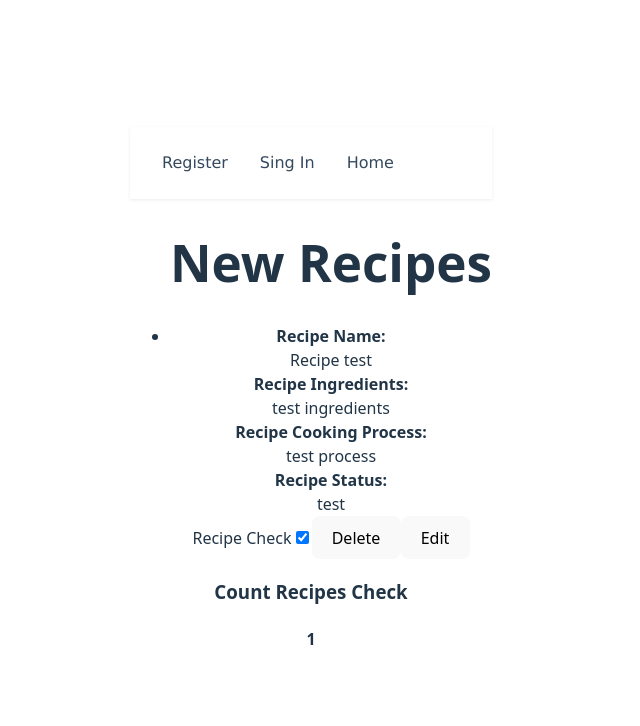
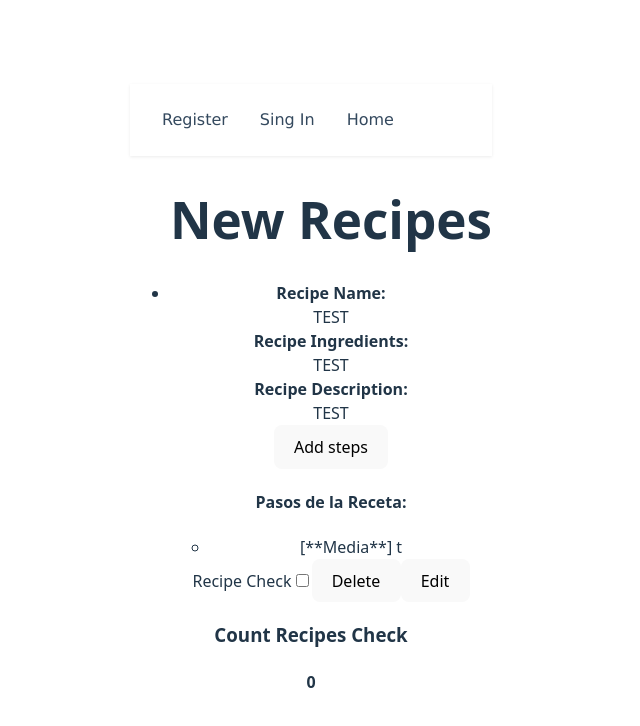
Before and after one commit to JuanDiegoCC02/Todo-List-React, a React (Vite) app: page /listRecipesPage in a window 1280 px wide. Shown: the top 726 px of the page, without its empty margins (329-969 px from the left). Built offline with nearby package versions, Linux system fonts and the light colour scheme; data requests are answered from the project's data file.

Commit message:
Updating Form CookingRecipes and List CookingRecipes logical structure and functions

```diff
--- a/db.json
+++ b/db.json
@@ -24,12 +24,19 @@
   ],
   "recipes": [
     {
-      "id": "010f",
-      "nameRecipe": "Recipe test",
-      "ingredientsRecipe": "test ingredients",
-      "cookingProcess": "test process",
-      "statusRecipe": "test ",
-      "completeRecipe": true
+      "id": "4046",
+      "nameRecipe": "TEST",
+      "ingredientsRecipe": "TEST",
+      "descriptionRecipe": "TEST",
+      "completeRecipe": false,
+      "Steps": [
+        {
+          "stepId": 1765467850118,
+          "text": "t",
+          "priority": "Media",
+          "isCompleted": false
+        }
+      ]
     }
   ]
 }
--- a/src/Services/llamadosRecipes.jsx
+++ b/src/Services/llamadosRecipes.jsx
@@ -22,14 +22,13 @@ export {getRecipes}
 
 //////////LLAMADO POST//////////
 
-async function postRecipes(nameRecipe,ingredientsRecipe, cookingProcess,statusRecipe,completeRecipe) {
+async function postRecipes(nameRecipe,ingredientsRecipe, descriptionRecipe, completeRecipe) {
     try {
 
         const userData = {
             nameRecipe,
             ingredientsRecipe,
-            cookingProcess,
-            statusRecipe,
+            descriptionRecipe,
             completeRecipe
 
         };
--- a/src/components/FormCookingRecipes.jsx
+++ b/src/components/FormCookingRecipes.jsx
@@ -1,4 +1,4 @@
-    import React, { useEffect, useState } from 'react'
+    import React, { useState } from 'react'
     import { deleteRecipes, getRecipes, postRecipes, updateRecipes } from '../Services/llamadosRecipes'
 
     import '../Styles/FormRecipes.css'
@@ -9,17 +9,11 @@
 
         const [nameRecipe, setNameRecipe]=useState()
         const [ingredientsRecipe, setIngredientsRecipe]=useState()
-        const [cookingProcess, setCookingProcess] =useState()
+        const [descriptionRecipe, setDescriptionRecipe] =useState()
         const [recipes, setRecipes] = useState([])
 
 
-
         const [reload,setReload] = useState(false)
-
-
-
-        const [statusRecipe, setStatusRecipe]=useState()
-
 
 
 
@@ -32,18 +26,15 @@
             setIngredientsRecipe(evento.target.value)
         }
 
-        function cookingProcessFunct(e) {
-            setCookingProcess(e.target.value)
-        }
 
-        function statusFunctRecipe(evento) {
-            setStatusRecipe(evento.target.value)
+        function descriptionFunctRecipe(evento) {
+            setDescriptionRecipe(evento.target.value)
         }
 
 
 
         function post() {
-            postRecipes( nameRecipe, ingredientsRecipe, cookingProcess, statusRecipe,false)
+            postRecipes( nameRecipe, ingredientsRecipe, descriptionRecipe, false)
             setReload(!reload)
         }
 
@@ -69,14 +60,13 @@
         </div>
 
         <div className='containerUniqueFormRecipes'>
-            <label className='labelFormRecipe' htmlFor="">Cooking Process of Recipe</label><br />
-            <input className='inputFormRecipes'  value={cookingProcess} onChange={cookingProcessFunct} type="text" />
+            <label className='labelFormRecipe' htmlFor="">Description of Recipe</label><br />
+            <input className='inputFormRecipes'  value={descriptionRecipe} onChange={descriptionFunctRecipe} type="text" />
         </div>
 
-        <div className='containerUniqueFormRecipes'>
-            <label className='labelFormRecipe' htmlFor="">Status of Recipe</label><br />
-            <input className='inputFormRecipes'  value={statusRecipe} onChange={statusFunctRecipe} type="text" />
-        </div>
+
+
+
 
         <input className='btnPost' onClick={post} type="button" value="Post" /><br /><br />
         </div>
--- a/src/components/ListCookingRecipes.jsx
+++ b/src/components/ListCookingRecipes.jsx
@@ -5,13 +5,70 @@ function ListCookingRecipes() {
 
     const [recipes, setRecipes] = useState([])
 
+    const [newStepText, setNewStepText] = useState("")
+    const [newStepPriority, setNewStepPriority] = useState("Media")
+    const [currentRecipeID, setCurrentRecipeID] = useState(null)
+
     const [editName,setEditName] = useState("")
     const [editIngredients,setEditIngredients] = useState("")
-    const [editCookingProcess, setEditCookingProcess] = ("")
-    const [editStatusRecipe,setEditStatusRecipe] = useState("")
+    const [editDescription, setEditDescription] = useState("")
 
     const [reload,setReload] = useState(false)
     const [showRecipes,setShowRecipes] = useState(false)
+    const [showAddCookingProcess, setShowAddCookingProcess] = useState(false)
+
+
+    const handleAddStep = async (recipeId) => {
+    // 1. Validar que haya texto
+    if (!newStepText.trim()) {
+        alert("El paso no puede estar vacío.");
+        return;
+    }
+
+    // 2. Crear el nuevo objeto Step
+    const newStep = {
+        stepId: Date.now(),
+        text: newStepText,
+        priority: newStepPriority,
+        isCompleted: false
+    };
+
+    // 3. Encontrar la receta en el estado local
+    const recipeIndex = recipes.findIndex(r => r.id === recipeId);
+    if (recipeIndex === -1) return;
+
+
+    const currentSteps = recipes[recipeIndex].Steps || [];
+    const updatedSteps = [...currentSteps, newStep];
+
+    // 4. Persistir SOLO el array de Pasos en la DB/API
+    // Asume que 'updateRecipes' acepta un objeto parcial y el ID.
+    await updateRecipes({ Steps: updatedSteps }, recipeId);
+
+    // 5. Actualizar el estado local de 'recipes'
+    const updatedRecipes = [...recipes];
+    updatedRecipes[recipeIndex].Steps = updatedSteps;
+    setRecipes(updatedRecipes);
+
+
+    setNewStepText("");
+    setNewStepPriority("Media");
+    setShowAddCookingProcess(false);
+    setCurrentRecipeID(null);
+    };
+
+    const handleToggleAddStep = (recipeId) => {
+    // Si ya está abierto para esta receta, ciérralo.
+    if (currentRecipeID === recipeId) {
+        setShowAddCookingProcess(false);
+        setCurrentRecipeID(null);
+    } else {
+        // Ábrelo para la nueva receta.
+        setShowAddCookingProcess(true);
+        setCurrentRecipeID(recipeId);
+    }
+};
+
 
     // recipe status handle function
     const handleRecipeCheck = async (id, index) => {
@@ -24,18 +81,6 @@ function ListCookingRecipes() {
     }
 
 
-        function editFunctName(evento){
-            setEditName(evento.target.value)
-        }
-        function editFunctIngredients(evento){
-            setEditIngredients(evento.target.value)
-        }
-        function editCookingProcessFunct(e) {
-            setEditCookingProcess(e.target.value)
-        }
-        function editFunctStatus(evento){
-            setEditStatusRecipe(evento.target.value)
-        }
 
     // function delete
             function deleteFunctRecipe (id) {
@@ -45,12 +90,13 @@ function ListCookingRecipes() {
     // function edit
         function editFunctRecipe(id) {
             const editRecipe = {
-                "nameRecipe":editFunctName,
-                "ingredientsRecipe":editFunctIngredients,
-                "cookingProcess" : editCookingProcessFunct,
-                "statusRecipe":editFunctStatus
+                "nameRecipe":editName,
+                "ingredientsRecipe":editIngredients,
+                "descriptionRecipe" : editDescription,
+
             }
             updateRecipes(editRecipe, id)
+            setShowRecipes(false)
             setReload(!reload);
         }
 
@@ -72,11 +118,74 @@ function ListCookingRecipes() {
 
         <strong>Recipe Ingredients:</strong> <br /> {recipe.ingredientsRecipe} <br />
 
-        <strong>Recipe Cooking Process:</strong> <br /> {recipe.cookingProcess} <br />
-
-        <strong>Recipe Status:</strong> <br /> {recipe.statusRecipe} <br />
+        <strong>Recipe Description:</strong> <br /> {recipe.descriptionRecipe} <br />
 
 
+{/* access from card steps CookingRecipes */}
+<div>
+    <button
+        className='btnShowAddCookingProcess'
+        onClick={() => handleToggleAddStep(recipe.id)}
+    >
+        {currentRecipeID === recipe.id && showAddCookingProcess ? 'Cerrar Formulario' : 'Add steps'}
+    </button>
+
+    {/* show Create steps cooking recipe*/}
+    {showAddCookingProcess && currentRecipeID === recipe.id && (
+        <div className='form-add-step'>
+            <hr/>
+            <h4>New step</h4>
+
+            {/*  step text input */}
+            <label htmlFor={`step-text-${recipe.id}`}>Cooking Step</label>
+            <input
+                type="text"
+                id={`step-text-${recipe.id}`}
+                value={newStepText}
+                onChange={(e) => setNewStepText(e.target.value)}
+                placeholder="Ej: Lavar y cortar las verduras"
+            />
+
+            {/* select from priority */}
+            <label htmlFor={`step-priority-${recipe.id}`}>Priority</label>
+            <select
+                id={`step-priority-${recipe.id}`}
+                value={newStepPriority}
+                onChange={(e) => setNewStepPriority(e.target.value)}
+            >
+                <option value="Alta">Alta</option>
+                <option value="Media">Media</option>
+                <option value="Baja">Baja</option>
+            </select>
+
+            {/* btn save step */}
+            <button
+                onClick={() => handleAddStep(recipe.id)}
+            >
+                Save Step
+            </button>
+            <hr/>
+        </div>
+    )}
+    {/* show getting steps*/}
+    {recipe.Steps && recipe.Steps.length > 0 && (
+    <>
+        <h4>Pasos de la Receta:</h4>
+        <ul>
+            {recipe.Steps.map((step, stepIndex) => (
+                <li key={stepIndex}>
+                    [**{step.priority}**] {step.text}
+
+                </li>
+            ))}
+        </ul>
+    </>
+    )}
+</div>
+
+
+
+    {/*Card settings Recipe*/}
     <div>
         <label htmlFor="">Recipe Check</label>
         <input className='btnCheckbox'
@@ -93,10 +202,10 @@ function ListCookingRecipes() {
         <button className='btnEdit' onClick={()=>setShowRecipes(!showRecipes)}>Edit</button>
         {showRecipes &&
         <>
-        <input onChange={(e)=> editName} type="text" placeholder='name' />
-        <input onChange={(e)=> editIngredients} type="text" placeholder='ingredients'/>
-        <input onChange={(e)=> editCookingProcess} type="text" placeholder='cookingProcess'/>
-        <input  onChange={(e)=> editStatusRecipe} type="text" placeholder='status'/>
+        <input onChange={(e)=> setEditName(e.target.value)} value={editName} type="text" placeholder='name' />
+        <input onChange={(e)=> setEditIngredients(e.target.value)} value={editIngredients} type="text" placeholder='ingredients'/>
+        <input onChange={(e)=> setEditDescription(e.target.value)} value={editDescription} type="text" placeholder='description'/>
+
         <button onClick={()=>editFunctRecipe(recipe.id)}>Complete Edit</button>
         </>
         }
```
